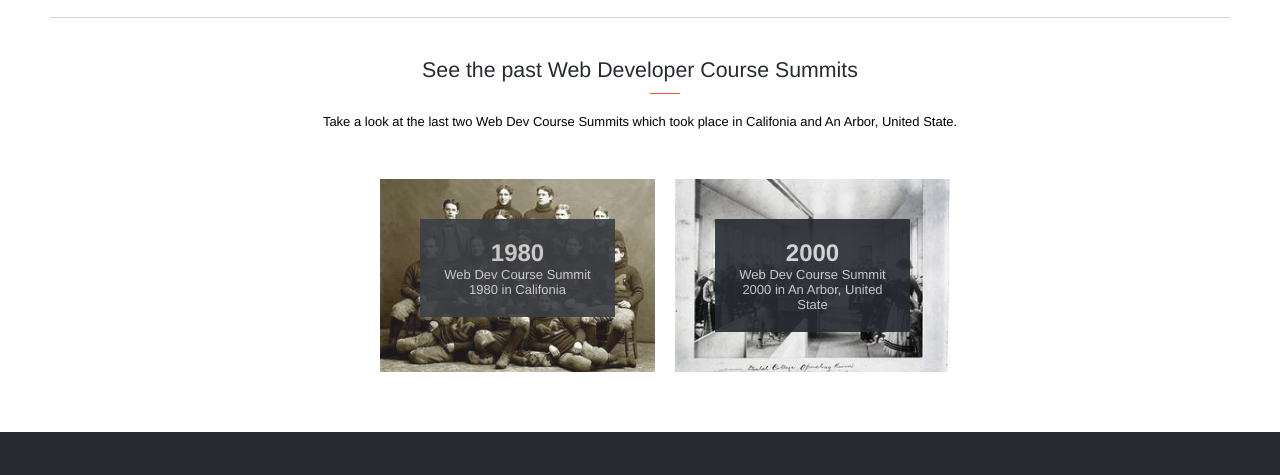
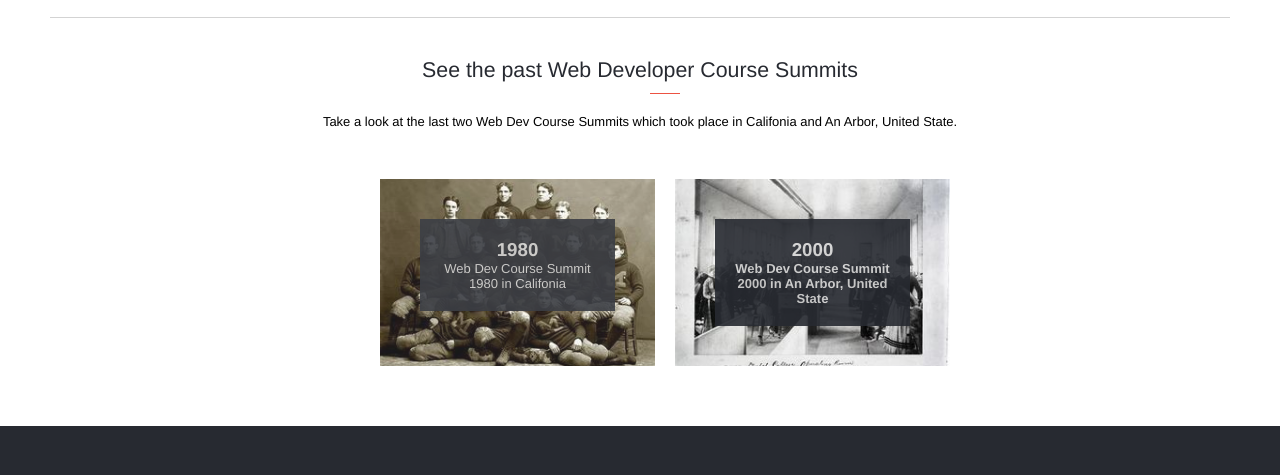
Before and after one commit to vic778/capston-project, a plain HTML site: page about.html in a window 1280 px wide. Shown: the part 1083-1558 px from the top of the page. Drawn offline with Linux system fonts and the light colour scheme.

```diff
--- a/about.html
+++ b/about.html
@@ -216,9 +216,9 @@
       </div>
       <div class="seperatorVII"></div>
       <div class="third_section_header_title">
-        <h1 class="third_section_title">
+        <h2 class="third_section_title">
           See the past Web Developer Course Summits
-        </h1>
+        </h2>
       </div>
 
       <div class="seperatorX"></div>
@@ -231,7 +231,7 @@
       <div class="senior_devs">
         <div class="senior_dev_list senior_dev_listI">
           <div class="Dev_container">
-            <h1 class="Development_year">1980</h1>
+            <h3 class="Development_year">1980</h3>
             <p class="Development_content">
               Web Dev Course Summit 1980 in Califonia
             </p>
@@ -239,7 +239,7 @@
         </div>
         <div class="senior_dev_list senior_dev_listII">
           <div class="Dev_container">
-            <h1 class="Development_year">2000</h1>
+            <h3 class="Development_year">2000</3>
             <p class="Development_content">
               Web Dev Course Summit 2000 in An Arbor, United State
             </p>
```
